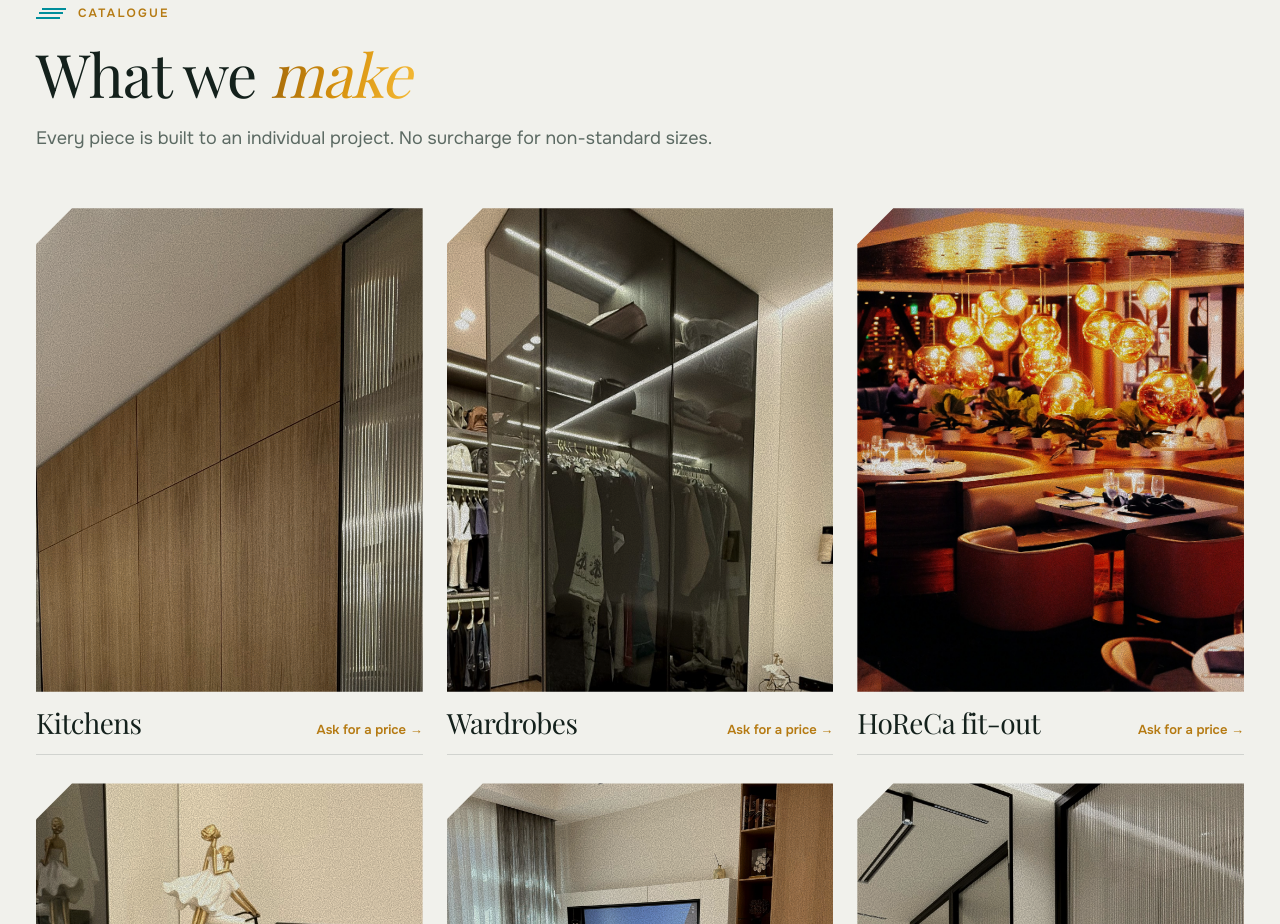
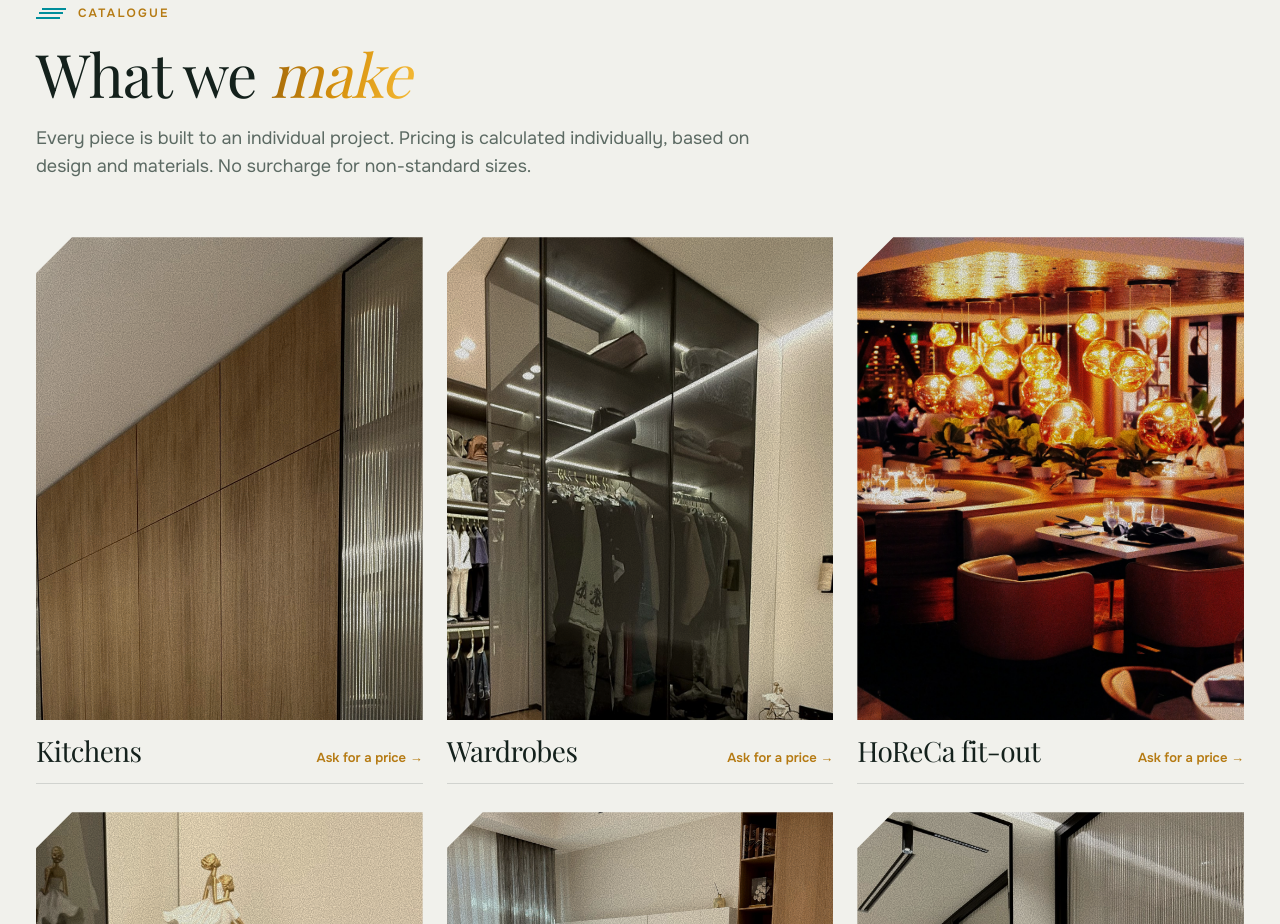
Before and after one commit to asrorabdukamolov-pixel/expressmebel-uz, a Next.js app: page /en in a window 1280 px wide. Shown: the part 2360-3284 px from the top of the page. Built offline with nearby package versions, Linux system fonts and the light colour scheme; no server answers.

Commit message:
Katalog: narx dizayn va materialga qarab individual hisoblanadi

```diff
--- a/src/i18n/en.ts
+++ b/src/i18n/en.ts
@@ -78,7 +78,7 @@ const en: Dictionary = {
   catalog: {
     eyebrow: "Catalogue",
     title: ["What we", "make"],
-    lead: "Every piece is built to an individual project. No surcharge for non-standard sizes.",
+    lead: "Every piece is built to an individual project. Pricing is calculated individually, based on design and materials. No surcharge for non-standard sizes.",
     go: "Ask for a price",
     stylesLabel: "Styles:",
     styles: ["Modern", "Minimalism", "Provence", "Classic", "Neoclassic"],
--- a/src/i18n/ru.ts
+++ b/src/i18n/ru.ts
@@ -78,7 +78,7 @@ const ru: Dictionary = {
   catalog: {
     eyebrow: "Каталог",
     title: ["Что мы", "производим"],
-    lead: "Вся мебель изготавливается по индивидуальному проекту. Нестандартные размеры без доплаты.",
+    lead: "Вся мебель изготавливается по индивидуальному проекту. Цена рассчитывается индивидуально — в зависимости от дизайна и материалов. Нестандартные размеры без доплаты.",
     go: "Узнать цену",
     stylesLabel: "Стили:",
     styles: ["Модерн", "Минимализм", "Прованс", "Классика", "Неоклассика"],
--- a/src/i18n/uz.ts
+++ b/src/i18n/uz.ts
@@ -78,7 +78,7 @@ const uz = {
   catalog: {
     eyebrow: "Katalog",
     title: ["Nimalarni", "ishlab chiqaramiz"],
-    lead: "Har bir mebel alohida loyiha asosida tayyorlanadi. Nostandart o‘lchamlar uchun qo‘shimcha haq olmaymiz.",
+    lead: "Har bir mebel alohida loyiha asosida tayyorlanadi. Narx dizayn va materialdan kelib chiqib, individual hisoblanadi. Nostandart o‘lchamlar uchun qo‘shimcha haq olmaymiz.",
     go: "Narxini bilish",
     stylesLabel: "Uslublar:",
     styles: ["Zamonaviy", "Minimalizm", "Provans", "Klassik", "Neoklassik"],
```
